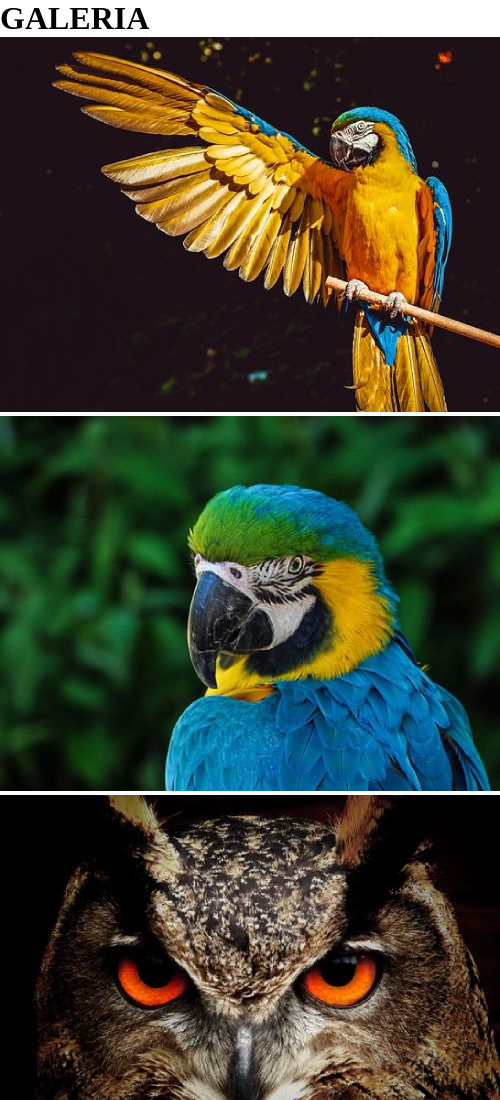
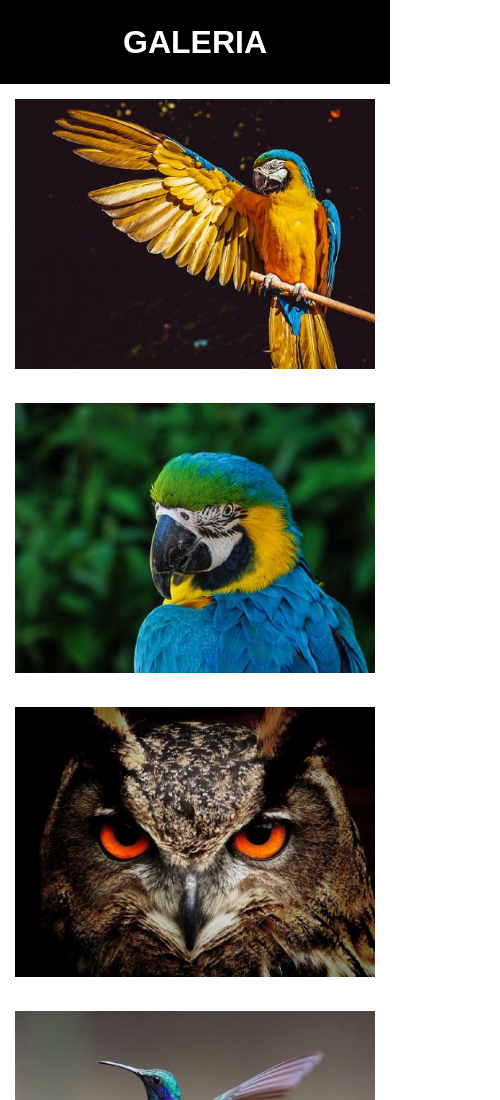
Before and after one commit to RomPop76/P02D09N66, a plain HTML site: page index.html in a window 390 px wide. Shown: the top 1100 px of the page, 500 px wide, since content can reach past the window. Drawn offline with Linux system fonts and the light colour scheme.

Commit message:
Commit 1

```diff
--- a/index.html
+++ b/index.html
@@ -13,6 +13,59 @@
    box-sizing: border-box;
   }
 
+  body {
+    display: flex;
+    flex-direction: column;
+    min-height: 100vh;
+      }
+
+    h1 {
+        flex-basis: 10vh;
+        text-align: center;
+        line-height: 10vh;
+        background-color: #000;
+        color: white;
+        font-family: sans-serif;
+    }
+
+    section {
+        display: flex;
+        flex-grow: 1;
+        flex-wrap: wrap;
+        justify-content: space-around;
+        align-content: space-around;
+    }
+
+    section>div {
+        flex-basis: 21%;
+    }
+
+    section div img {
+        width: 100%;
+    }
+
+    @media (max-width: 1200px) {
+        section>div {
+        flex-basis: 50%;
+        padding: 50px;
+    }
+
+    @media (max-width: 1024px) {
+        section>div {
+        padding: 30px;
+    }
+
+    @media (max-width: 640px) {
+        section>div {
+        padding: 15px;
+    }
+
+    @media (max-width: 460px) {
+        section>div {
+        flex-basis: 100%;
+    }
+
+    }
 
  </style>
 </head>
```
